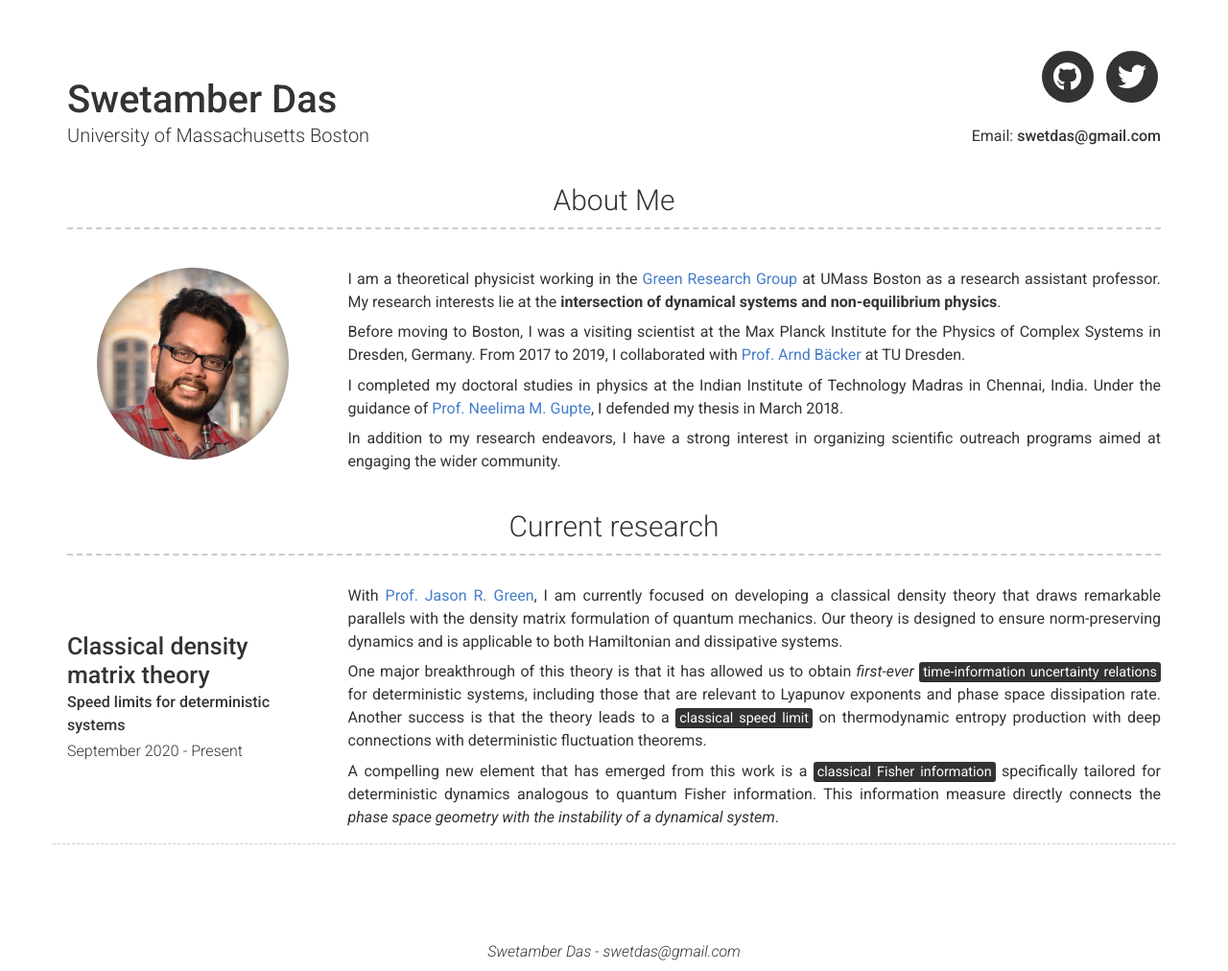
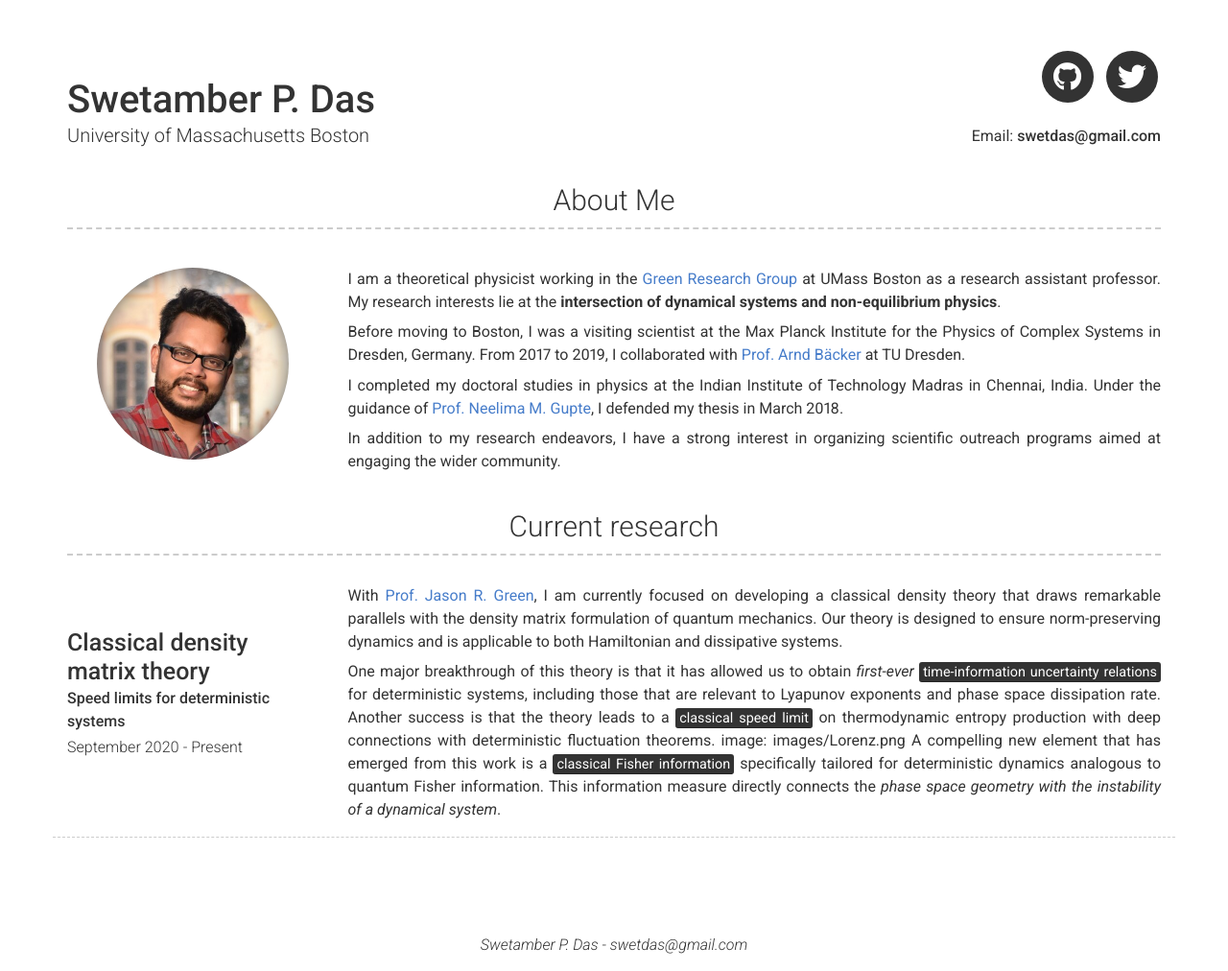
Before and after one commit to SwetamberD/swetamberd.github.io, a Jekyll site: the page built from index.md, in a window 1280 px wide. Shown: the whole page at 96% size. Built offline with Jekyll 4.4.1, drawn with Linux system fonts in a browser that asks for light colours; nearby versions of some CDN libraries; part of the change alters nothing that is shown.

Commit message:
Update _config.yml

```diff
--- a/_config.yml
+++ b/_config.yml
@@ -5,21 +5,13 @@ favicon: images/favicon.ico
 version: 2
 
 # Personal info
-name: Swetamber Das
+name: Swetamber P. Das
 title: University of Massachusetts Boston
 email: swetdas@gmail.com
 
 # Social links
-twitter_username: sproogen
+twitter_username: swetamber
 github_username: SwetamberD
-# dribbble_username:
-# facebook_username:
-# flickr_username:
-#instagram_username: jameswgrant
-#linkedin_username: jameswgrant
-# pinterest_username:
-# youtube_username:
-
 about_profile_image: images/Das_Swet.png
 about_content: |
   I am a theoretical physicist working in the [Green Research Group](https://www.jasonrgreen.net/) at UMass Boston as a research assistant professor. My research interests lie at the **intersection of dynamical systems and non-equilibrium physics**.
@@ -39,10 +31,10 @@ content:
         title: Classical density matrix theory
         sub_title: Speed limits for deterministic systems
         caption: September 2020 - Present
-        image: images/Lorenz.png
+
         description: |
           With [Prof. Jason R. Green](https://www.jasonrgreen.net/publications), I am currently focused on developing a classical density theory that draws remarkable parallels with the density matrix formulation of quantum mechanics. Our theory is designed to ensure norm-preserving dynamics and is applicable to both Hamiltonian and dissipative systems.
 
           One major breakthrough of this theory is that it has allowed us to obtain *first-ever* <mark>time-information uncertainty relations</mark> for deterministic systems, including those that are relevant to Lyapunov exponents and phase space dissipation rate. Another success is that the theory leads to a <mark>classical speed limit</mark> on thermodynamic entropy production with deep connections with deterministic fluctuation theorems.
-
+          image: images/Lorenz.png
           A compelling new element that has emerged from this work is a <mark>classical Fisher information</mark> specifically tailored for deterministic dynamics analogous to quantum Fisher information. This information measure directly connects the *phase space geometry with the instability of a dynamical system*.
```
